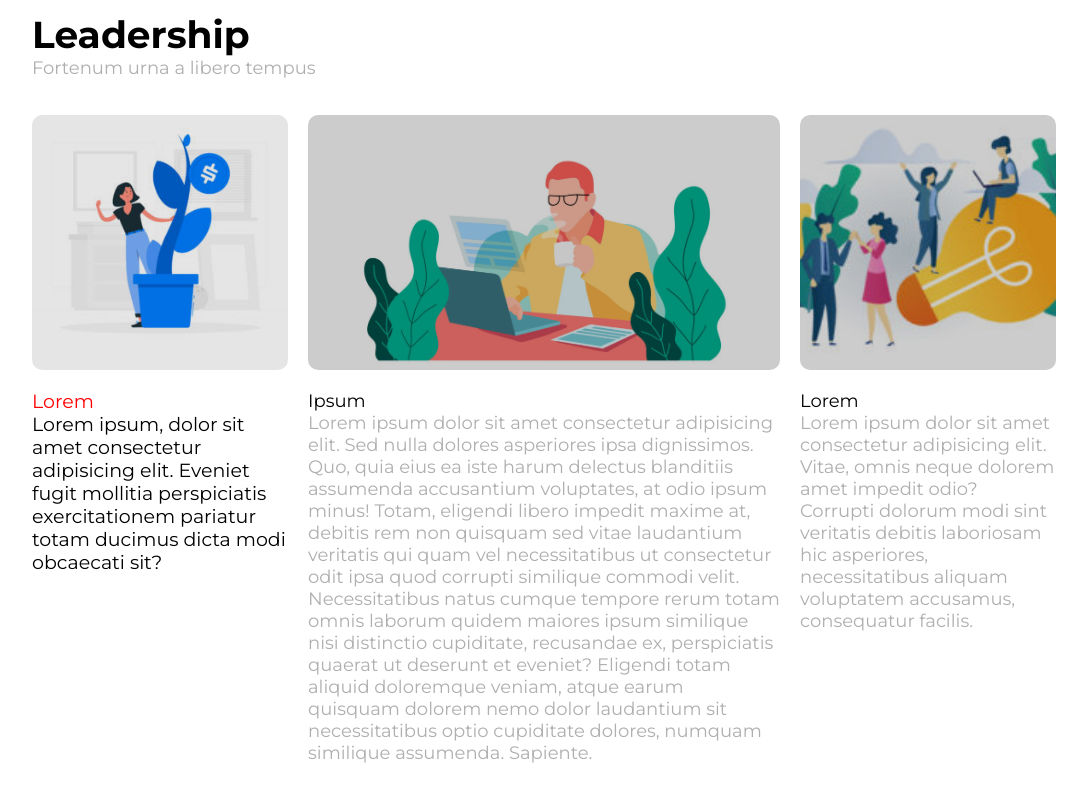
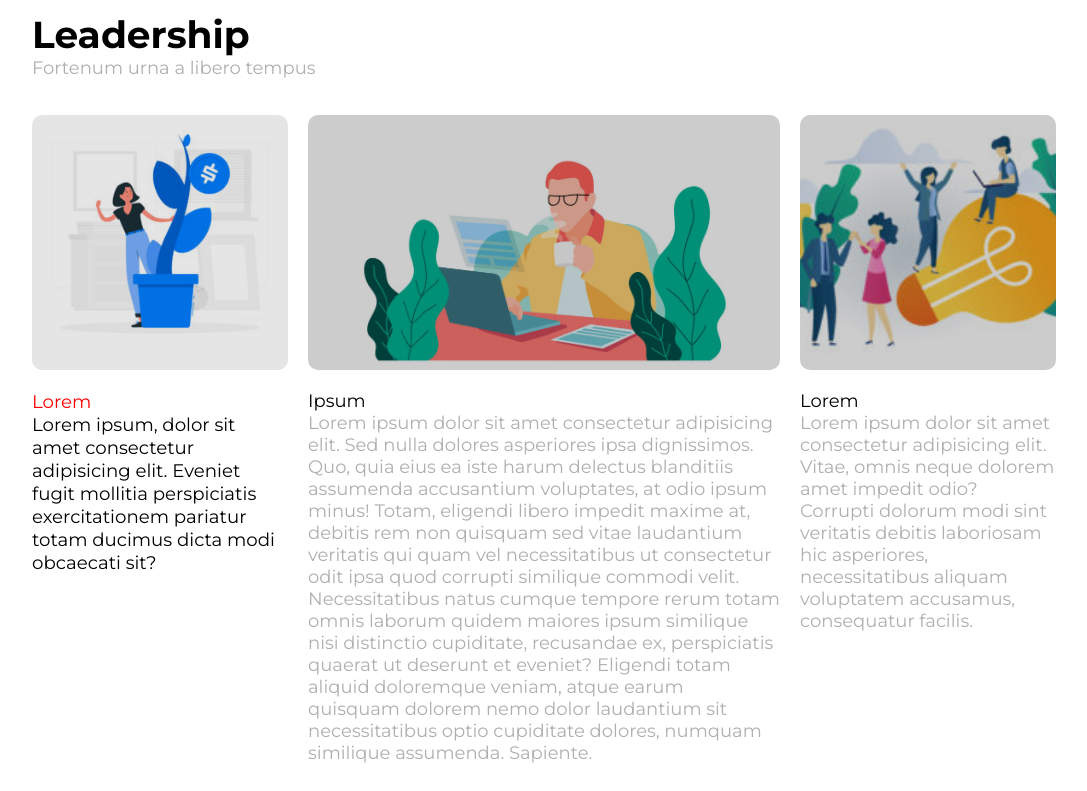
Before and after one commit to AndreaCasentini93/htmlcss-wp, a plain HTML site: page index.html in a window 1280 px wide. In both pictures the pointer is over the element 256 px from the left and 1204 px from the top of the page. Shown: the part 804-1595 px from the top of the page, without its empty margins (96-1183 px from the left). Drawn offline with Linux system fonts and the light colour scheme.

Commit message:
Main refactoring

```diff
--- a/css/style.css
+++ b/css/style.css
@@ -177,13 +177,13 @@
 #col_left:hover h4,
 #col_center:hover h4,
 #col_right:hover h4 {
-    font-size: 19px;
+    font-size: 18.2px;
     color: red;
 }
 #col_left:hover p,
 #col_center:hover p,
 #col_right:hover p {
-    font-size: 19px;
+    font-size: 18.2px;
     color: black;
 }
 
```
